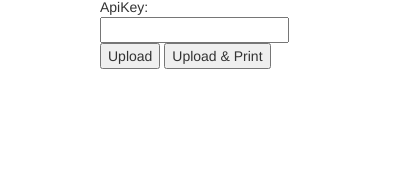
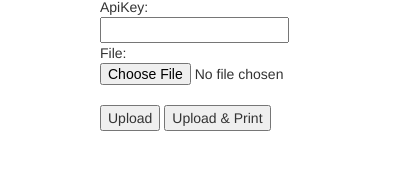
Before and after one commit to spuder/astrodrop-electron, an Electron app: page index.html in a window 400 px wide. Shown: the part 208-378 px from the top of the page. Drawn offline with nearby package versions, Linux system fonts and the light colour scheme.

Commit message:
adds file

```diff
--- a/index.html
+++ b/index.html
@@ -18,6 +18,7 @@
         <form id="myForm">
           Printer: <input type="text" name="printer" id="printer" ><br>
           ApiKey: <input type="text" name='apikey' id="apikey"><br>
+          File: <input type="file" name="file" id="file"><br>
           <!-- <button type="button" id="start">Select folder to watch</button> -->
           <button type="button" id="stop" style="display:none;">Stop watching</button>
 
```
